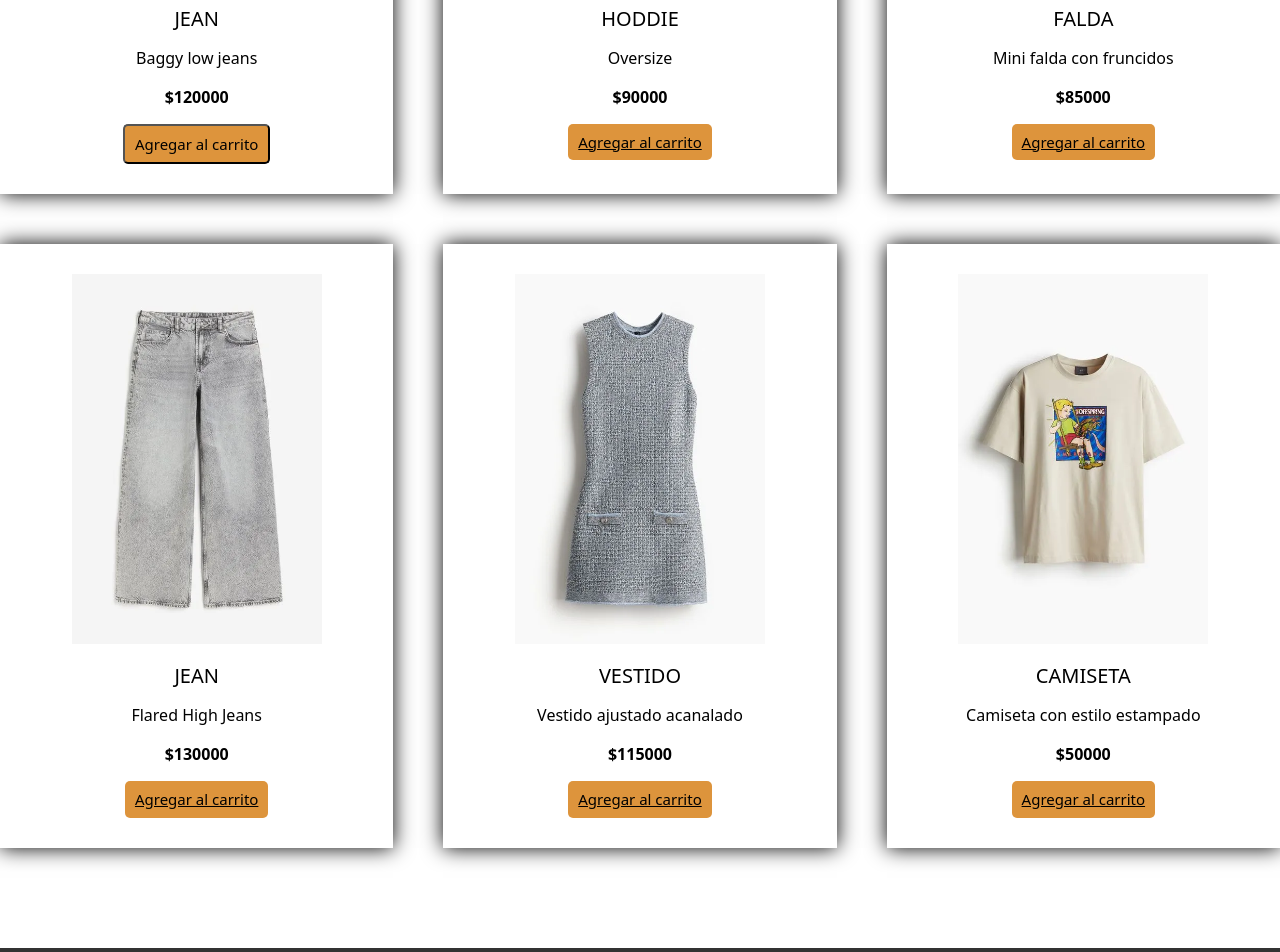
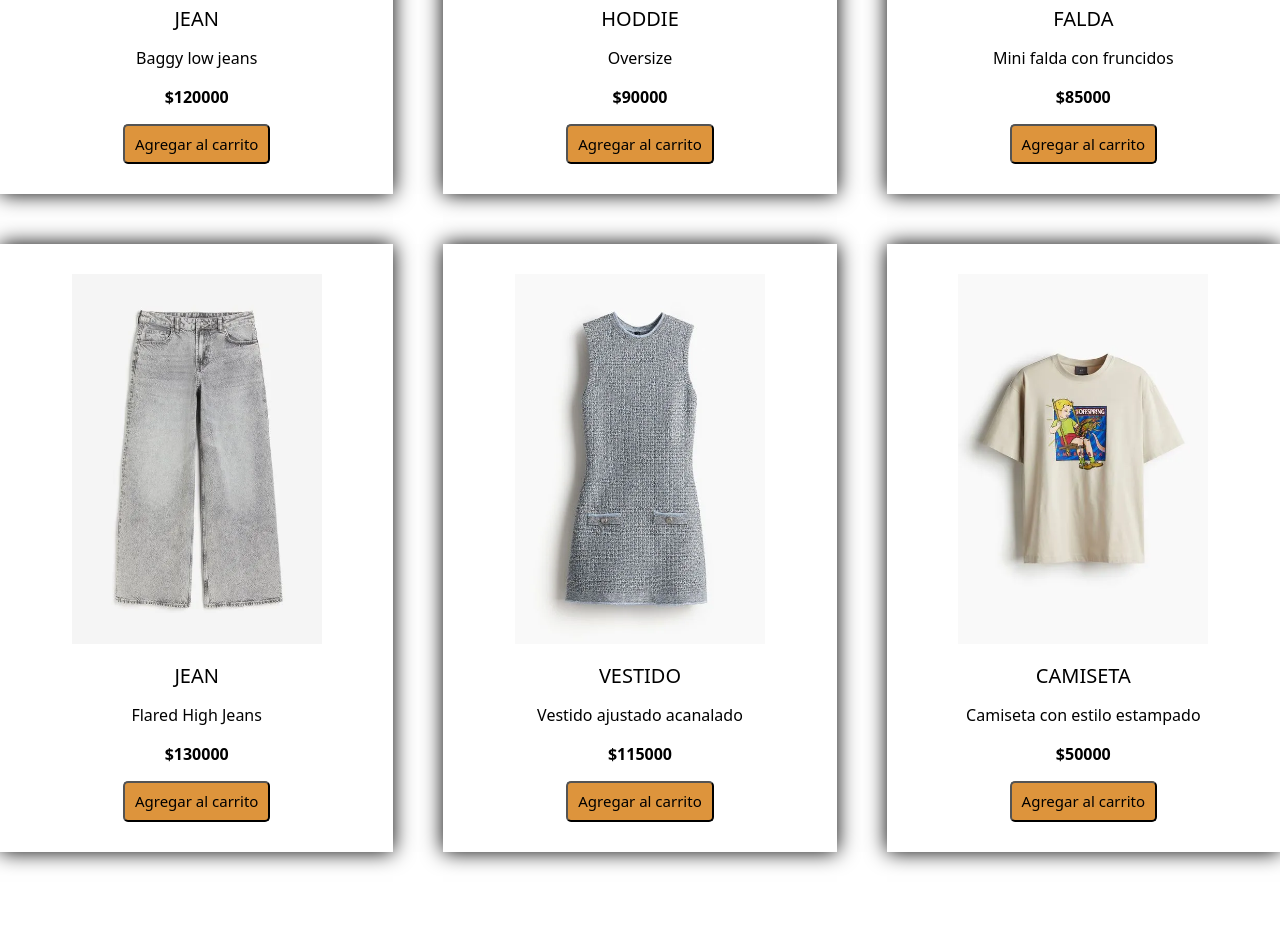
Before and after one commit to JuanDuque204/ProyectoFinal, a React (Vite) app in the folder ProyectoFInal/: page / in a window 1280 px wide. Shown: the part 1380-2332 px from the top of the page. Built offline with nearby package versions, Linux system fonts and the light colour scheme.

Commit message:
Validacion Carrito

```diff
--- a/ProyectoFInal/src/Components/Carrito/Cart.jsx
+++ b/ProyectoFInal/src/Components/Carrito/Cart.jsx
@@ -1,8 +1,10 @@
 import React from 'react';
 import './Cart.css';
 import { RiDeleteBin6Line } from "react-icons/ri";
+import Swal from 'sweetalert2';
+import { useNavigate } from 'react-router-dom';
+const productos=[];
 
-const productos=[];
 
 
 export const AgregarCart=(id,names,price)=>{
@@ -14,6 +16,37 @@ export const AgregarCart=(id,names,price)=>{
     }
 )
 }
+export const agregarProducto = (id,names,price) => {
+
+  const nuevoProducto={
+    id:id,
+    names:names,
+    price:price
+  }
+
+  // Verifica si el producto ya existe en el carrito
+  const productoExistente = productos.find(producto => producto.id === nuevoProducto.id);
+
+  if (productoExistente) {
+    Swal.fire({
+      position: "top-end",
+      icon: "success",
+      title: "Bienvenido",
+      showConfirmButton: true,
+    })
+
+      navigate('/carrito');
+  return;
+    }
+else{
+  productos.push(nuevoProducto);
+  Swal.fire({
+    icon: 'success',
+    title: 'Añadido al carrito',
+    text: 'Se ha añadido al carrito con exito',
+});
+}}
+
 const Cart = () => {
   const calculateTotal = () => {
     return productos.reduce((total, product) => total + product.price, 0);
--- a/ProyectoFInal/src/Components/Inicio/Inicio.jsx
+++ b/ProyectoFInal/src/Components/Inicio/Inicio.jsx
@@ -2,7 +2,7 @@ import './Inicio.css'
 import React, { useContext, useState } from 'react';
 import { FaCircleUser } from "react-icons/fa6";
 import { FaShoppingCart } from 'react-icons/fa';
-import Cart, { AgregarCart } from '../Carrito/Cart';
+import Cart, { AgregarCart, agregarProducto } from '../Carrito/Cart';
 import { Link, useNavigate } from 'react-router-dom';
 import Logo from '../Imagenes/logo.jpg';
 import Descuento from '../Imagenes/descuento.jpg'
@@ -49,11 +49,15 @@ const Inicio = () => {
         // Convertir el precio a un número y realizar cualquier manipulación necesaria
         const productPrice = parseFloat(productPriceText.replace(/\D/g, '')); // Eliminar cualquier carácter que no sea un número
 
-        AgregarCart(productId, productName, productPrice);
+        // AgregarCart(productId, productName, productPrice);
+
+
+        agregarProducto(productId,productName,productPrice);
     };
     const handleAgregarCarrito = (event) => {
         if (user) {
             BotonAgregarCarrito(event);
+
         } else {
             Swal.fire({
                 icon: 'error',
@@ -64,7 +68,7 @@ const Inicio = () => {
     };
     const handleCarrito = (event) => {
         if (user) {
-            navigate("/carrito")
+            navigate('/carrito');
         } else {
             Swal.fire({
                 icon: 'error',
@@ -205,7 +209,7 @@ const Inicio = () => {
                             <h3>Hoddie</h3>
                             <p>Oversize</p>
                             <p className="precio">$90000</p>
-                            <a href="#" className="agregar-carrito btn-2" data-id="2">Agregar al carrito</a>
+                            <button type="button" className="agregar-carrito btn-2" data-id="2" onClick={handleAgregarCarrito}>Agregar al carrito </button>
                         </div>
                     </div>
                     <div className="product">
@@ -214,7 +218,7 @@ const Inicio = () => {
                             <h3>Falda</h3>
                             <p>Mini falda con fruncidos</p>
                             <p className="precio">$85000</p>
-                            <a href="#" className="agregar-carrito btn-2" data-id="3">Agregar al carrito</a>
+                            <button type="button" className="agregar-carrito btn-2" data-id="3" onClick={handleAgregarCarrito}>Agregar al carrito </button>
                         </div>
                     </div>
                     <div className="product">
@@ -223,7 +227,7 @@ const Inicio = () => {
                             <h3>Jean</h3>
                             <p>Flared High Jeans</p>
                             <p className="precio">$130000</p>
-                            <a href="#" className="agregar-carrito btn-2" data-id="4">Agregar al carrito</a>
+                            <button type="button" className="agregar-carrito btn-2" data-id="4" onClick={handleAgregarCarrito}>Agregar al carrito </button>
                         </div>
                     </div>
                     <div className="product">
@@ -232,7 +236,7 @@ const Inicio = () => {
                             <h3>Vestido</h3>
                             <p>Vestido ajustado acanalado</p>
                             <p className="precio">$115000</p>
-                            <a href="#" className="agregar-carrito btn-2" data-id="5">Agregar al carrito</a>
+                            <button type="button" className="agregar-carrito btn-2" data-id="5" onClick={handleAgregarCarrito}>Agregar al carrito </button>
                         </div>
                     </div>
                     <div className="product">
@@ -241,7 +245,7 @@ const Inicio = () => {
                             <h3>Camiseta</h3>
                             <p>Camiseta con estilo estampado</p>
                             <p className="precio">$50000</p>
-                            <a href="#" className="agregar-carrito btn-2" data-id="6">Agregar al carrito</a>
+                            <button type="button" className="agregar-carrito btn-2" data-id="6" onClick={handleAgregarCarrito}>Agregar al carrito </button>
                         </div>
                     </div>
 
```
